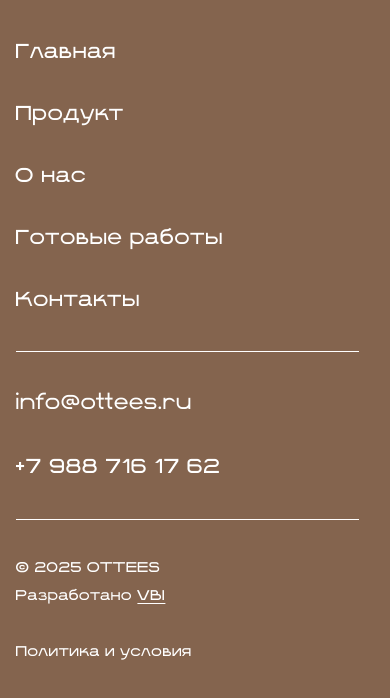
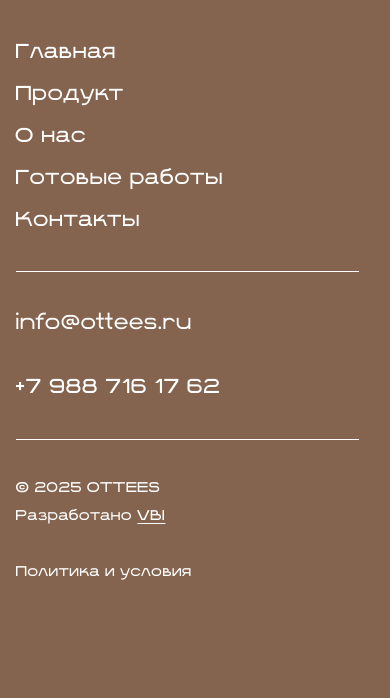
Before and after one commit to JBatsyus/interiors, a website: page index.html in a window 390 px wide. Shown: the part 6034-6732 px from the top of the page. After the commit the page ends 6654 px from the top, so only its background shows below. Drawn offline with nearby package versions, Linux system fonts and the light colour scheme.

Commit message:
оступы футер мобилка

```diff
--- a/styles/blocks/_footer.scss
+++ b/styles/blocks/_footer.scss
@@ -92,6 +92,10 @@
         display: flex;
         flex-direction: column;
         gap: 40px;
+
+        @include mobile {
+            row-gap: 20px;
+        }
     }
 
     &__nav-link {
```
Also changed, not shown: styles/main.css, 1 other file.
